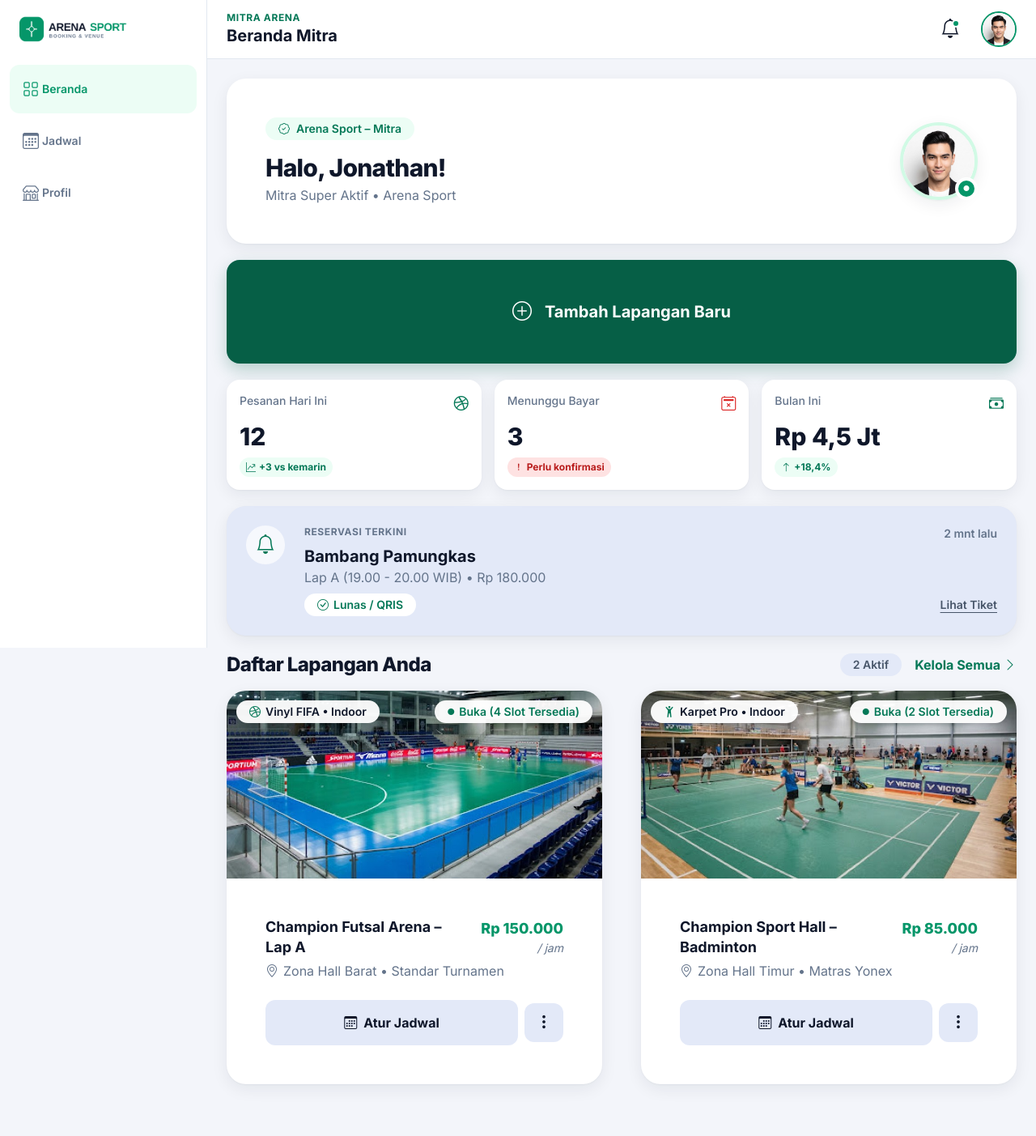
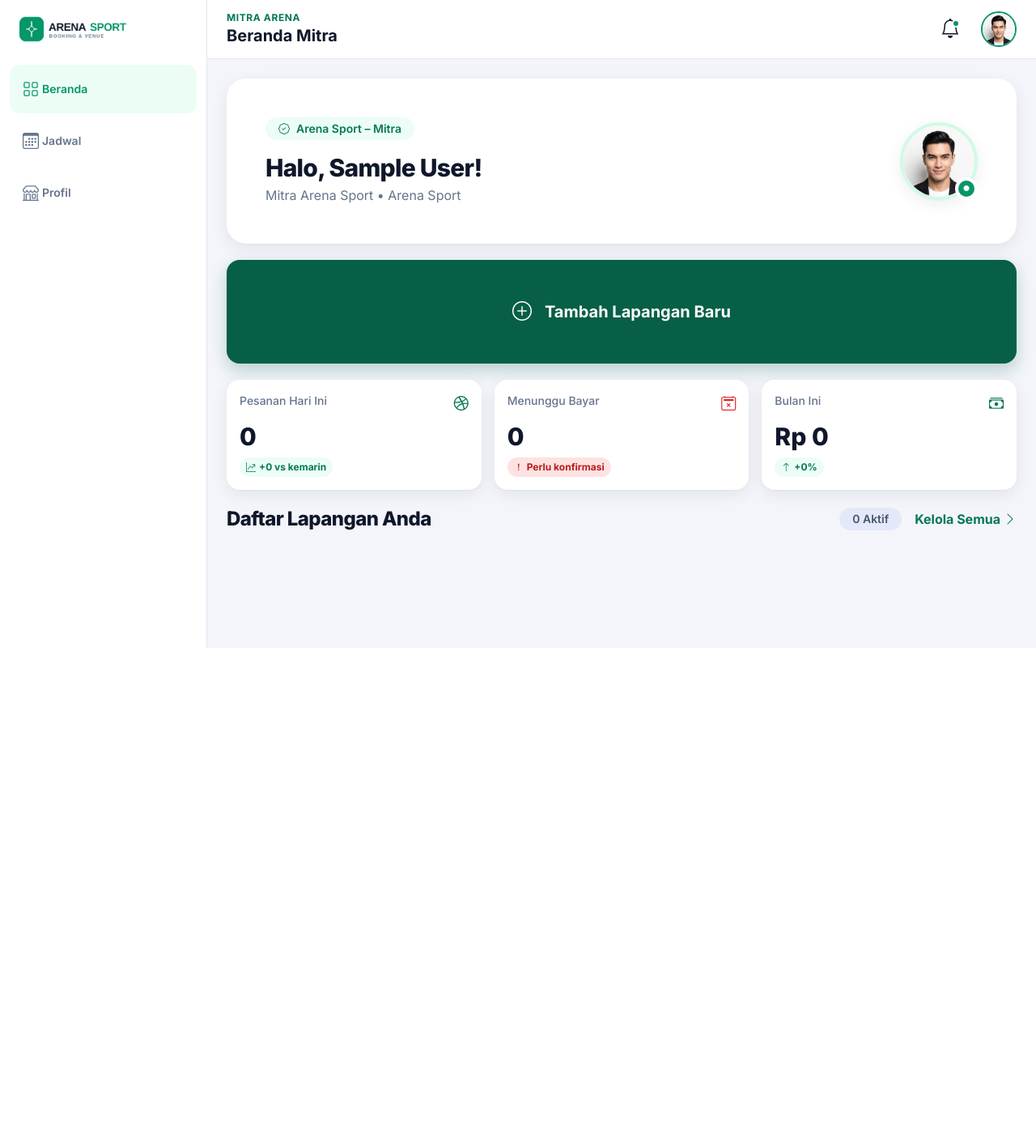
Before and after one commit to wahyu1377/Futsal-Court-Booking-Platform-, a PHP site: page /arena-sport/frontend/pages/venue/beranda-mitra.php in a window 1280 px wide. Shown: the whole page at 81% size. After the commit the page ends 800 px from the top, so only its background shows below. Run offline with PHP 8.4, Linux system fonts and the light colour scheme; the visitor is signed in with stand-in values (Sample User, id 1); data comes from the database, SQL or seed files in the repository; some libraries are stand-ins or nearby versions.

Commit message:
feat: isi dashboard mitra dari database dan samakan auth owner
Tahap 3 dari rencana resolve PR #17.

DashboardMitra::ambil() sekarang query beneran ke database:
- identitas mitra dari tabel owners (nama, email)
- daftar lapangan milik mitra dari tabel lapangan, difilter owner_id
  dan aktif = TRUE
- tipe venue diturunkan dari fasilitas (Indoor/Outdoor)
- ikon mengikuti jenis olahraga
- jumlah slot dihitung dari jam buka/tutup dan durasi sesi
- foto diambil dari kolom foto; foto pertama yang dipakai, URL internet
  dipakai apa adanya, file aset diberi prefix folder img/lapangan/
- bagian ringkasan pesanan dan reservasi sementara bernilai 0/kosong
  karena tabel pemesanan belum ada di database

beranda-mitra.php:
- ganti require_owner() (backend/config/helpers.php) dengan requireLogin('owner')
  plus currentUser() (backend/core/auth.php), supaya semua halaman owner
  memakai satu mekanisme auth. require_owner() dilewati saat APP_ENV=local,
  sedangkan requireLogin() selalu berlaku.
- nama mitra diambil dari session sebagai cadangan bila query tidak
  mengembalikan akun.
- blok "Reservasi Terkini" disembunyikan saat tidak ada data reservasi.
- tag <img> foto lapangan memakai path yang benar dan disembunyikan kalau
  kolom foto kosong.

Fungsi require_owner() di backend/config/helpers.php sengaja tidak dihapus
(masih dipakai halaman lain / mungkin dipakai Athallah15).

Verifikasi:
- php -l: 0 error
- render halaman venue dengan sesi owner id 7: 4 kartu lapangan, tanpa
  error PHP, path foto valid dan file-nya ada di disk
- owner tanpa lapangan (id 10) dan id tidak ada (999): aman, 0 kartu
- venue page tanpa sesi: 302 ke ../auth/login.php
- smoke-test.php: 14 pemeriksaan, 0 gagal

Co-Authored-By: Claude Opus 5.5 <noreply@anthropic.com>

```diff
--- a/arena-sport/backend/config/models/DashboardMitra.php
+++ b/arena-sport/backend/config/models/DashboardMitra.php
@@ -1,58 +1,182 @@
 <?php
 declare(strict_types=1);
+
+require_once __DIR__ . '/../database.php';
 
 /**
  * Data dashboard owner (Beranda Mitra).
  *
- * STATUS: masih DATA CONTOH. Skema database (arena_sport.sql) belum saya lihat,
- * jadi query PDO belum ditulis agar tidak menebak nama tabel/kolom.
- * Saat skema sudah ada, ganti isi ambil() dengan query PDO, TAPI pertahankan
- * bentuk array yang dikembalikan supaya halaman tidak perlu diubah.
- * Semua query wajib memakai prepared statement dan difilter $mitraId.
+ * Sumber data: tabel `owners` (akun mitra) dan `lapangan` (venue milik mitra)
+ * pada database. Query memakai prepared statement dan selalu difilter $mitraId,
+ * jadi satu owner tidak bisa melihat lapangan milik owner lain.
+ *
+ * CATATAN: bagian `ringkasan` (pesanan hari ini / menunggu bayar / pendapatan
+ * bulan) dan `reservasi_terkini` BELUM punya sumber data, karena tabel
+ * pemesanan/reservasi belum ada di database. Until it tersedia, nilainya
+ * dikembalikan kosong dan halaman menyembunyikan blok terkait.
+ * Bentuk array yang dikembalikan sengaja dipertahankan agar halaman
+ * tidak perlu diubah struktur datanya.
  */
 final class DashboardMitra
 {
+    /** Folder aset tempat foto lapangan disimpan (relatif dari folder frontend/assets). */
+    private const FOLDER_FOTO = 'lapangan/';
+
+    /**
+     * Ambil seluruh data dashboard untuk satu mitra.
+     *
+     * @param int $mitraId ID akun owner (dari $_SESSION['user_id']).
+     */
     public static function ambil(int $mitraId): array
+    {
+        $pdo = db();
+
+        // ===== Identitas mitra =====
+        $st = $pdo->prepare('SELECT full_name, email FROM owners WHERE id = ?');
+        $st->execute([$mitraId]);
+        $akun = $st->fetch();
+
+        if (!$akun) {
+            // Akun owner tidak ditemukan (mis. session sudah tidak berlaku).
+            return self::kosong();
+        }
+
+        // ===== Daftar lapangan milik mitra =====
+        $st = $pdo->prepare(
+            'SELECT id, nama, jenis, kecamatan, kota, harga_per_jam, foto,
+                    fasilitas, keterangan, tersedia_hari_ini,
+                    jam_buka, jam_tutup, durasi_sesi
+             FROM lapangan
+             WHERE owner_id = ? AND aktif = TRUE
+             ORDER BY nama'
+        );
+        $st->execute([$mitraId]);
+
+        $lapangan = [];
+        foreach ($st->fetchAll() as $r) {
+            $fasilitas = array_filter(array_map('trim', explode(',', (string) $r['fasilitas'])));
+
+            $lapangan[] = [
+                'id'            => (int) $r['id'],
+                'nama'          => (string) $r['nama'],
+                'jenis'         => ucfirst((string) $r['jenis']),
+                'tipe'          => self::tipeDari($fasilitas),
+                'ikon'          => self::ikonDari((string) $r['jenis']),
+                'zona'          => (string) $r['kecamatan'],
+                'standar'       => (string) $r['keterangan'],
+                'harga_per_jam' => (int) $r['harga_per_jam'],
+                'slot_tersedia' => self::hitungSlot($r),
+                'foto'          => self::fotoSrc((string) $r['foto']),
+            ];
+        }
+
+        return [
+            'mitra' => [
+                'nama'   => (string) $akun['full_name'],
+                'status' => 'Mitra Arena Sport',
+                'brand'  => 'Arena Sport',
+            ],
+            'ringkasan' => [
+                // Belum ada sumber data (tabel pemesanan belum ada di database).
+                'pesanan_hari_ini'  => 0,
+                'selisih_kemarin'   => 0,
+                'menunggu_bayar'    => 0,
+                'pendapatan_bulan'  => 0,
+                'persen_bulan_lalu' => 0,
+            ],
+            'reservasi_terkini' => [],   // tabel reservasi belum ada
+            'lapangan'           => $lapangan,
+        ];
+    }
+
+    /**
+     * Bentuk data kosong, dipakai kalau akun mitra tidak ditemukan.
+     */
+    private static function kosong(): array
     {
         return [
             'mitra' => [
-                'nama'   => 'Jonathan',
-                'status' => 'Mitra Super Aktif',
+                'nama'   => 'Mitra',
+                'status' => 'Mitra Arena Sport',
                 'brand'  => 'Arena Sport',
             ],
             'ringkasan' => [
-                'pesanan_hari_ini'   => 12,
-                'selisih_kemarin'    => 3,        // + naik, - turun
-                'menunggu_bayar'     => 3,
-                'pendapatan_bulan'   => 4_500_000,
-                'persen_bulan_lalu'  => 18.4,     // + naik, - turun
+                'pesanan_hari_ini'  => 0,
+                'selisih_kemarin'   => 0,
+                'menunggu_bayar'    => 0,
+                'pendapatan_bulan'  => 0,
+                'persen_bulan_lalu' => 0,
             ],
-            'reservasi_terkini' => [
-                'nama'       => 'Bambang Pamungkas',
-                'lapangan'   => 'Lap A',
-                'jam'        => '19.00 - 20.00 WIB',
-                'total'      => 180_000,
-                'status'     => 'Lunas',
-                'metode'     => 'QRIS',
-                'waktu'      => '2 mnt lalu',
-                'kode_tiket' => 'BK-20241022-8849',
-            ],
-            'lapangan' => [
-                [
-                    'id' => 1, 'nama' => 'Champion Futsal Arena – Lap A',
-                    'jenis' => 'Vinyl FIFA', 'tipe' => 'Indoor', 'ikon' => 'bi-dribbble',
-                    'zona' => 'Zona Hall Barat', 'standar' => 'Standar Turnamen',
-                    'harga_per_jam' => 150_000, 'slot_tersedia' => 4,
-                    'foto' => 'lapangan-futsal.jpg',
-                ],
-                [
-                    'id' => 2, 'nama' => 'Champion Sport Hall – Badminton',
-                    'jenis' => 'Karpet Pro', 'tipe' => 'Indoor', 'ikon' => 'bi-person-arms-up',
-                    'zona' => 'Zona Hall Timur', 'standar' => 'Matras Yonex',
-                    'harga_per_jam' => 85_000, 'slot_tersedia' => 2,
-                    'foto' => 'lapangan-badminton.jpg',
-                ],
-            ],
+            'reservasi_terkini' => [],
+            'lapangan'           => [],
         ];
     }
+
+    /**
+     * Tipe venue diturunkan dari fasilitas: kalau ada "Indoor" berarti indoor.
+     *
+     * @param array $fasilitas Daftar fasilitas (sudah dipisah koma).
+     */
+    private static function tipeDari(array $fasilitas): string
+    {
+        foreach ($fasilitas as $f) {
+            if (stripos($f, 'indoor') !== false) return 'Indoor';
+        }
+        return 'Outdoor';
+    }
+
+    /**
+     * Ikon Bootstrap sesuai jenis olahraga.
+     */
+    private static function ikonDari(string $jenis): string
+    {
+        return match (strtolower($jenis)) {
+            'badminton' => 'bi-person-arms-up',
+            default     => 'bi-dribbble',
+        };
+    }
+
+    /**
+     * Jumlah slot yang masih kosong hari ini, dihitung dari jam buka/tutup
+     * dan durasi sesi. Kalau lapangan sudah Penuh, nilainya 0.
+     *
+     * @param array $r Baris lapangan dari database.
+     */
+    private static function hitungSlot(array $r): int
+    {
+        if (!$r['tersedia_hari_ini']) return 0;
+
+        $buka  = strtotime((string) ($r['jam_buka']  ?: '08:00'));
+        $tutup = strtotime((string) ($r['jam_tutup'] ?: '22:00'));
+        if ($buka === false || $tutup === false || $tutup <= $buka) return 0;
+
+        $durasiMenit = max(30, (int) $r['durasi_sesi']);
+        return (int) floor(($tutup - $buka) / 60 / ($durasiMenit / 60));
+    }
+
+    /**
+     * Ubah nama foto dari database menjadi path relatif dari folder
+     * frontend/assets. Foto bisa berupa:
+     *   - nama file di folder aset/lapangan   (contoh: champion-futsal.jpg)
+     *   - nama file hasil unggahan owner       (contoh: owner/20261022-ab12cd.jpg)
+     *   - URL foto dari internet               (dikembalikan apa adanya)
+     *
+     * Nilai balik dipakai halaman sebagai: <assets>/img/<hasil>.
+     */
+    private static function fotoSrc(string $foto): string
+    {
+        $foto = trim($foto);
+        if ($foto === '') return '';
+
+        // Foto boleh lebih dari satu (dipisah koma); yang dipakai adalah foto utama.
+        $utama = trim(explode(',', $foto)[0]);
+        if ($utama === '') return '';
+
+        // URL dari internet dipakai apa adanya (tidak diberi prefix folder).
+        if (preg_match('#^https?://#i', $utama)) return $utama;
+
+        // Nama file biasa sudah berada di folder aset/lapangan.
+        // Foto unggahan owner disimpan sebagai "owner/namafile".
+        return self::FOLDER_FOTO . ltrim($utama, '/');
+    }
 }
--- a/arena-sport/frontend/pages/venue/beranda-mitra.php
+++ b/arena-sport/frontend/pages/venue/beranda-mitra.php
@@ -2,13 +2,22 @@
 declare(strict_types=1);
 
 require_once __DIR__ . '/../../../backend/config/app.php';
+// requireLogin() + currentUser() + session: satu mekanisme auth untuk semua halaman owner
+require_once __DIR__ . '/../../../backend/core/auth.php';
 require_once __DIR__ . '/../../../backend/config/helpers.php';
 require_once __DIR__ . '/../../../backend/config/models/DashboardMitra.php';
 
-require_owner();
+requireLogin('owner');
 
+$user    = currentUser();
 $mitraId = (int) ($_SESSION['user_id'] ?? 0);
 $data    = DashboardMitra::ambil($mitraId);
+
+// Nama mitra diambil dari session (sumber yang sama dengan halaman owner lain),
+// supaya tetap tampil walau query database tidak mengembalikan akun.
+if (!empty($user['name'])) {
+    $data['mitra']['nama'] = $user['name'];
+}
 
 $assets       = '../../assets';   // dari frontend/pages/venue/ ke frontend/assets/
 $halamanAktif = 'beranda';
@@ -96,7 +105,8 @@ function tren(int|float $n, string $akhiran = ''): string
       </article>
     </section>
 
-    <!-- Reservasi terkini -->
+    <!-- Reservasi terkini (disembunyikan kalau belum ada data reservasi) -->
+    <?php if (!empty($data['reservasi_terkini'])): ?>
     <section class="flex gap-4 rounded-3xl bg-tint p-4 shadow-card" aria-label="Reservasi terkini">
       <span class="grid h-12 w-12 shrink-0 place-items-center rounded-full bg-white/70 text-2xl text-brand-700"><i class="bi bi-bell"></i></span>
       <div class="min-w-0 flex-1">
@@ -114,6 +124,7 @@ function tren(int|float $n, string $akhiran = ''): string
         </div>
       </div>
     </section>
+    <?php endif; ?>
 
     <!-- Daftar lapangan -->
     <section aria-labelledby="judul-lapangan">
@@ -127,10 +138,16 @@ function tren(int|float $n, string $akhiran = ''): string
 
       <div class="grid gap-5 md:grid-cols-2">
         <?php foreach ($data['lapangan'] as $l):
-            $buka = $l['slot_tersedia'] > 0; ?>
+            $buka = $l['slot_tersedia'] > 0;
+            // Foto dari internet dipakai apa adanya, foto dari aset diberi prefix folder img/
+            $fotoUrl = preg_match('#^https?://#i', $l['foto'])
+                ? $l['foto']
+                : $assets . '/img/' . $l['foto']; ?>
           <article class="rounded-3xl bg-white shadow-card">
             <div class="relative overflow-hidden rounded-t-3xl">
-              <img src="<?= e($assets) ?>/img/<?= e($l['foto']) ?>" alt="Foto <?= e($l['nama']) ?>" class="block aspect-[2/1] w-full object-cover">
+              <?php if ($l['foto'] !== ''): ?>
+                <img src="<?= e($fotoUrl) ?>" alt="Foto <?= e($l['nama']) ?>" class="block aspect-[2/1] w-full object-cover" loading="lazy" onerror="this.remove()">
+              <?php endif; ?>
               <span class="absolute left-3 top-3 inline-flex items-center gap-1.5 rounded-full bg-white/95 px-3 py-1 text-sm font-semibold text-ink shadow-sm">
                 <i class="bi <?= e($l['ikon']) ?> text-brand-700"></i> <?= e($l['jenis']) ?> • <?= e($l['tipe']) ?>
               </span>
```
